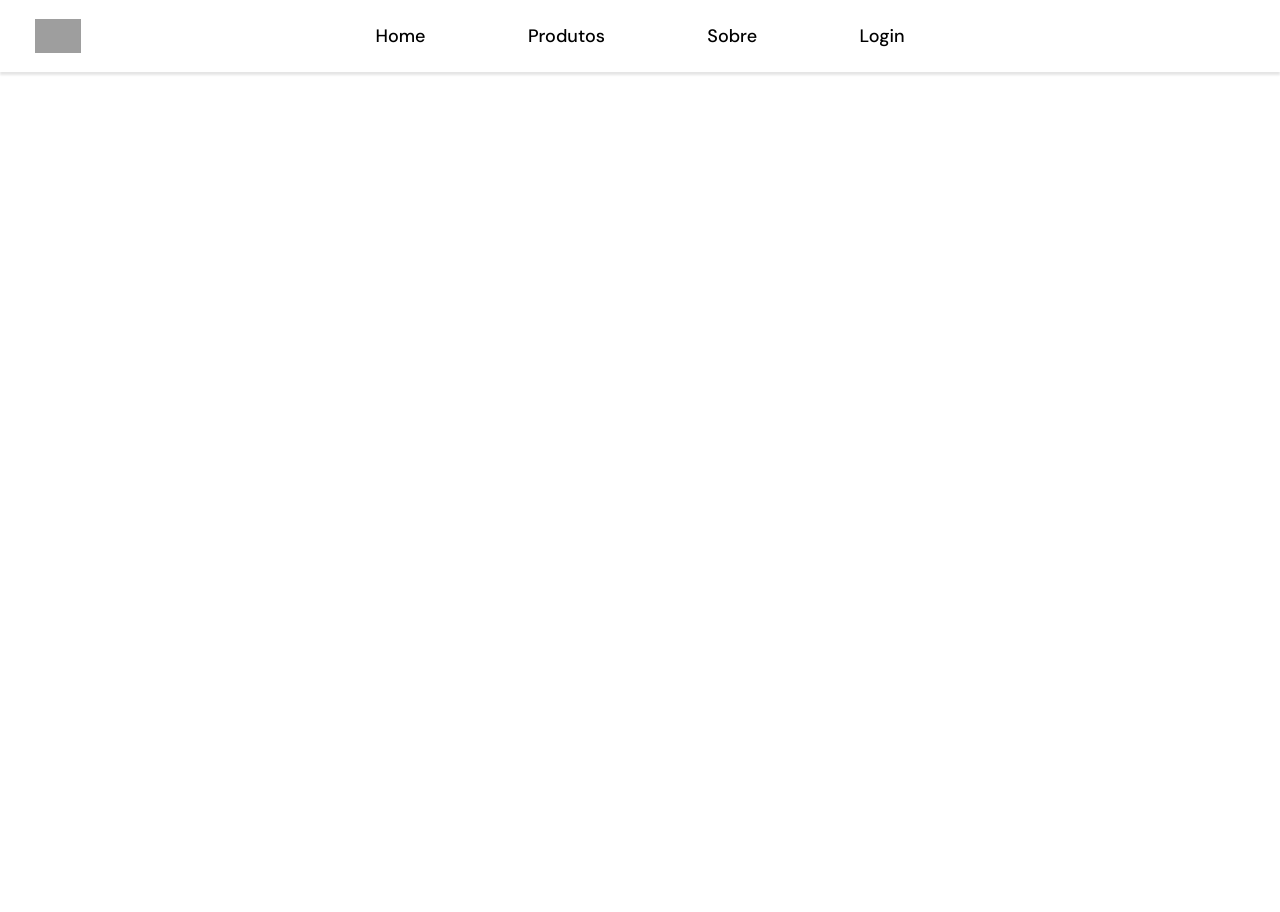
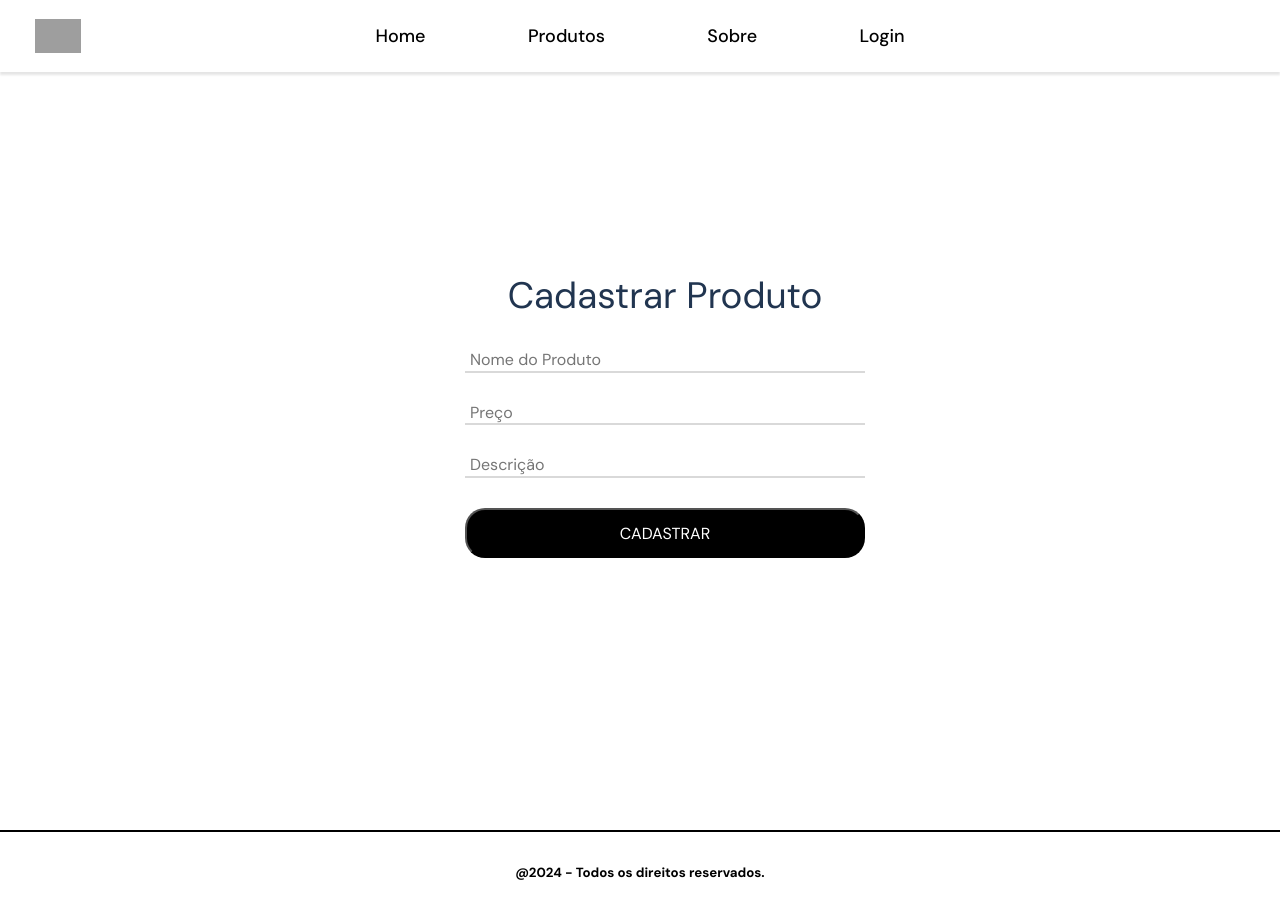
Before and after one commit to fernmoraes/ElectraAuto, a React (Vite) app: page /cadastrarproduto in a window 1280 px wide. Before the commit the page ends 800 px from the top, so only its background shows below. Built offline with nearby package versions, Linux system fonts and the light colour scheme; no server answers; grey boxes are pictures that could not be loaded; a web font is replaced by a local one.

Commit message:
cadastrar produtos

```diff
--- a/src/components/Nav.jsx
+++ b/src/components/Nav.jsx
@@ -1,5 +1,5 @@
 import React from 'react';
-import { Link } from 'react-router-dom';
+import { Link, useNavigate } from 'react-router-dom';
 import '../css/Base.css'
 import '../css/Nav.css'
 import ElectraAutoLogo from '../assets/ElectraAutoLogo.png'
--- /dev/null
+++ b/src/css/Usuario.css
@@ -0,0 +1,6 @@
+.usuario{
+    text-align: center;
+    background-color:#0f172a ;
+    text-shadow: 0 0 10px black,0 0 5px black, 0 0 2px black;
+    color:white;
+}
--- a/src/main.jsx
+++ b/src/main.jsx
@@ -9,6 +9,7 @@ import Sobre from './routes/Sobre.jsx'
 import Login from './routes/Login.jsx'
 import CadastrarProduto from './routes/CadastrarProduto.jsx'
 import ListarUsuarios from './routes/ListarUsuarios.jsx'
+import Usuario from './routes/Usuario.jsx'
 
 
 const router = createBrowserRouter([
@@ -23,8 +24,9 @@ const router = createBrowserRouter([
       {path:'/login', element:<Login/>},
       {path: '/produtos', element: <Produtos />},
       {path: '/sobre', element: <Sobre />},
-      {path: '/cadastrarproduto', element: <CadastrarProduto />},
       {path:'/listarUsuarios', element:<ListarUsuarios/>},
+      {path:'/usuario', element:<Usuario/>},
+      {path: '/cadastrarproduto', element:<CadastrarProduto/>}
     ]
     }
 ])
--- a/src/routes/CadastrarProduto.jsx
+++ b/src/routes/CadastrarProduto.jsx
@@ -1,10 +1,98 @@
-import React from 'react'
+import { useState, useEffect, useRef } from "react";
+import { useNavigate } from "react-router-dom";
 
 const CadastrarProduto = () => {
-    return(
-        <>
-        </>
-    )
-}
+    const [produtos, setProdutos] = useState([]);
+    const nome = useRef(null);
+    const preco = useRef(null);
+    const descricao = useRef(null);
+    const navigate = useNavigate();
 
-export default CadastrarProduto
+    useEffect(() => {
+        fetch("http://localhost:5000/Produtos")
+            .then((res) => res.json())
+            .then((data) => {
+                setProdutos(data);
+            });
+    }, []);
+
+    const handleSubmit = (e) => {
+        e.preventDefault();
+
+        const novoProduto = {
+            nome: nome.current.value,
+            preco: parseFloat(preco.current.value),
+            descricao: descricao.current.value,
+        };
+
+        // Enviando o novo produto para o backend
+        fetch("http://localhost:5000/Produtos", {
+            method: "POST",
+            headers: {
+                "Content-Type": "application/json",
+            },
+            body: JSON.stringify(novoProduto),
+        })
+            .then((res) => res.json())
+            .then((data) => {
+                // Atualiza a lista de produtos com o novo produto cadastrado
+                setProdutos((prevProdutos) => [...prevProdutos, data]);
+
+                // Redireciona para a lista de produtos após o cadastro
+                navigate("/produtos");
+            })
+            .catch((err) => console.error("Erro ao cadastrar produto:", err));
+    };
+
+    return (
+        <section className="container">
+            <div className="container-login">
+                <div className="login">
+                    <form className="login-form" onSubmit={handleSubmit}>
+                        <span className="titulo-login">Cadastrar Produto</span>
+
+                        <div className="w-input">
+                            <input
+                                type="text"
+                                className="input-form"
+                                id="nome"
+                                ref={nome}
+                                placeholder="Nome do Produto"
+                                required
+                            />
+                        </div>
+
+                        <div className="w-input">
+                            <input
+                                type="number"
+                                step="0.01"
+                                className="input-form"
+                                id="preco"
+                                ref={preco}
+                                placeholder="Preço"
+                                required
+                            />
+                        </div>
+
+                        <div className="w-input">
+                            <input
+                                type="text"
+                                className="input-form"
+                                id="descricao"
+                                ref={descricao}
+                                placeholder="Descrição"
+                                required
+                            />
+                        </div>
+
+                        <div className="login-btn">
+                            <button type="submit" className="login-form-btn">Cadastrar</button>
+                        </div>
+                    </form>
+                </div>
+            </div>
+        </section>
+    );
+};
+
+export default CadastrarProduto;
--- a/src/routes/Login.jsx
+++ b/src/routes/Login.jsx
@@ -29,7 +29,7 @@ const Login = () => {
                 Math.random().toString(16).substring(2)
                 sessionStorage.setItem('usuario',usuario.current.value);
                 sessionStorage.setItem('senha',token)
-                navigate('/cadastrarprodutos')
+                navigate('/cadastrarproduto')
                 alert('Login Efetuado :D')
         }else{
             alert('usuario/senha inválidos')
--- /dev/null
+++ b/src/routes/Usuario.jsx
@@ -0,0 +1,92 @@
+import { useParams, Link,useNavigate } from "react-router-dom";
+import { useState, useEffect } from "react";
+import "../css/Usuario.css";
+
+
+const Usuario=()=>{
+    /*Hook-useParams- é utilizado para receber paramentros(codigo) pela rota */
+    let {id} =useParams();
+
+    /*Hook- useState- ele manipula o estado da variavel */
+    const [usuarios,setUsuarios]=useState({
+        id,
+        usuario:'',
+        senha:''
+    });
+
+    //Hook- useNavigate- redireciona para outro componente
+    const navigate = useNavigate();
+
+    //criando a função handleChange
+    // (...)spreed- expande os valores antigos com o novo  isso sempre vai acontecer com array ou objeto
+    // evento target- captura o que foi digitado em um campo
+    //value{usuarios.usuario} vai la no banco(json) e tras o usuario
+    //value{usuarios.senha} vai la no banco(json) e tras a senha
+    const handleChange=(e)=>{
+        setUsuarios({...usuarios,[e.target.name]: e.target.value});
+    }
+
+    //criando uma variavel method ara post edit
+    let metodo ="post"
+    if(id){
+        metodo="put"
+    }
+
+    //criando a função handleSubmit
+    const handleSubmit=(e)=>{
+        //Previne qualquer alteração na pagina (ex. Load)
+        e.preventDefault();
+
+    fetch(`http://localhost:5000/usuarios/${id ? id: ''}` ,{
+        method:metodo,
+        headers:{
+            'Content-Type': 'application/json',
+        },
+        body: JSON.stringify(usuarios),
+        //promises
+    }).then(()=>{
+        //direciona para o componente
+        navigate("/");
+    })
+    };
+
+
+
+
+    return (
+        <div>
+        <section className="usuario">
+            <h1 className='usuario'>Cadastro de Usuários</h1>
+            <form onSubmit={handleSubmit}>
+                <input
+                    type="text"
+                    name="usuario"
+                    value={usuarios.usuario}
+                    placeholder="Digite seu usuário"
+                    /* O onChange é util em situações que é necessário reagir
+                    em tempo real a cada alteração do input */
+                    onChange={handleChange}
+                />
+
+                <input
+                    type="password"
+                    name="senha"
+                    value={usuarios.senha}
+                    placeholder="Digite sua senha"
+                    /* O onChange é util em situações que é necessário reagir
+                    em tempo real a cada alteração do input */
+                    onChange={handleChange}
+                />
+                <button type="submit">Cadastrar</button>
+                <Link to="/">
+
+
+                </Link>
+
+            </form>
+
+        </section>
+    </div>
+    )
+}
+export default Usuario
```
